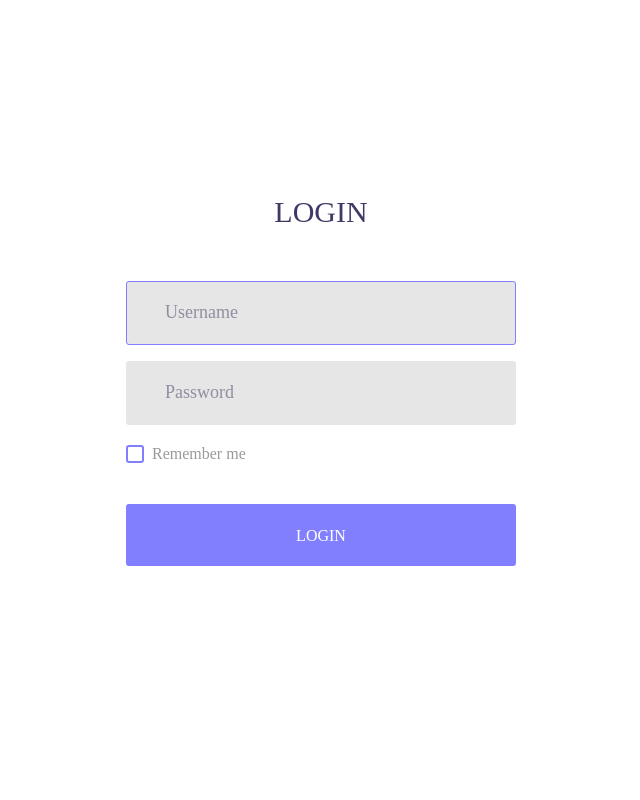
After one commit to OscarLeal5/servidor, a Django app: page /login/ in a window 1280 px wide. The commit adds this page. Shown: the whole page, without its empty margins (319-959 px from the left). Run offline with Django 3.2, Linux system fonts and the light colour scheme; some libraries are stand-ins or nearby versions; some web fonts are replaced.

Commit message:
Se agrego la funcion de login logout

```diff
--- a/innovativenet/innovativenet/RPA/models.py
+++ b/innovativenet/innovativenet/RPA/models.py
@@ -1,4 +1,5 @@
 from django.db import models
+from django.contrib.auth.models import User
 
 class Mantenimiento(models.Model):
     title = models.CharField(max_length=200, verbose_name="Titulo Mantenimiento", null=True, blank=True)
@@ -30,6 +31,7 @@ class Dispositivo(models.Model):
         ordering = ['titulo']
 
 class Cliente(models.Model):
+    usuario = models.ForeignKey(User, on_delete=models.CASCADE, null=True, blank=True)
     nombre = models.CharField('Nombre de la compañia cliente',max_length=200)
     encargado = models.CharField('Nombre del contacto dentro de la empresa',max_length
     =120)
--- /dev/null
+++ b/innovativenet/innovativenet/RPA/templates/mantenimientos/login.html
@@ -0,0 +1,97 @@
+{% load static %}
+{% load widget_tweaks %}
+<!DOCTYPE html>
+<html lang="en">
+<head>
+	<title>Innovative-net Login</title>
+	<meta charset="UTF-8">
+	<meta name="viewport" content="width=device-width, initial-scale=1">
+<!--===============================================================================================-->
+	<link rel="icon" type="image/png" href="{% static 'assets\img\favicon.ico' %}"/>
+<!--===============================================================================================-->
+	<link rel="stylesheet" type="text/css" href="{% static 'vendor/bootstrap/css/bootstrap.min.css' %}">
+<!--===============================================================================================-->
+	<link rel="stylesheet" type="text/css" href="{% static 'fonts/font-awesome-4.7.0/css/font-awesome.min.css' %}">
+<!--===============================================================================================-->
+	<link rel="stylesheet" type="text/css" href="{% static 'fonts/Linearicons-Free-v1.0.0/icon-font.min.css' %}">
+<!--===============================================================================================-->
+	<link rel="stylesheet" type="text/css" href="{% static 'vendor/animate/animate.css' %}  ">
+<!--===============================================================================================-->
+	<link rel="stylesheet" type="text/css" href="{% static 'vendor/css-hamburgers/hamburgers.min.css' %}">
+<!--===============================================================================================-->
+	<link rel="stylesheet" type="text/css" href="{% static 'vendor/animsition/css/animsition.min.css' %}">
+<!--===============================================================================================-->
+	<link rel="stylesheet" type="text/css" href="{% static 'vendor/select2/select2.min.css' %}">
+<!--===============================================================================================-->
+	<link rel="stylesheet" type="text/css" href="{% static 'vendor/daterangepicker/daterangepicker.css' %}">
+<!--===============================================================================================-->
+	<link rel="stylesheet" type="text/css" href="{% static 'css/util.css' %}">
+	<link rel="stylesheet" type="text/css" href="{% static 'css/main.css' %}">
+<!--===============================================================================================-->
+</head>
+<body>
+
+	<div class="limiter">
+		<div class="container-login100">
+			<div class="wrap-login100 p-t-50 p-b-90">
+				<form method="POST" class="login100-form validate-form flex-sb flex-w">
+                {%  csrf_token %}
+					<span class="login100-form-title p-b-51">
+						Login
+					</span>
+
+
+					<div class="wrap-input100 validate-input m-b-16" data-validate = "Username is required">
+						{% render_field form.username class="input100" type="text" name="username" placeholder="Username" %}
+						<span class="focus-input100"></span>
+					</div>
+
+
+					<div class="wrap-input100 validate-input m-b-16" data-validate = "Password is required">
+						{% render_field form.password class="input100" type="password" name="pass" placeholder="Password" %}
+						<span class="focus-input100"></span>
+					</div>
+
+					<div class="flex-sb-m w-full p-t-3 p-b-24">
+						<div class="contact100-form-checkbox">
+							<input class="input-checkbox100" id="ckb1" type="checkbox" name="remember-me">
+							<label class="label-checkbox100" for="ckb1">
+								Remember me
+							</label>
+						</div>
+
+					</div>
+
+					<div class="container-login100-form-btn m-t-17">
+						<button type="submit" value="Login" class="login100-form-btn">
+							Login
+						</button>
+					</div>
+
+				</form>
+			</div>
+		</div>
+	</div>
+
+
+	<div id="dropDownSelect1"></div>
+
+<!--===============================================================================================-->
+	<script src="{% static 'vendor/jquery/jquery-3.2.1.min.js' %}"></script>
+<!--===============================================================================================-->
+	<script src="{% static 'vendor/animsition/js/animsition.min.js' %}"></script>
+<!--===============================================================================================-->
+	<script src="{% static 'vendor/bootstrap/js/popper.js' %}"></script>
+	<script src="{% static 'vendor/bootstrap/js/bootstrap.min.js' %}"></script>
+<!--===============================================================================================-->
+	<script src="{% static 'vendor/select2/select2.min.js' %}"></script>
+<!--===============================================================================================-->
+	<script src="{% static 'vendor/daterangepicker/moment.min.js' %}"></script>
+	<script src="{% static 'vendor/daterangepicker/daterangepicker.js' %}"></script>
+<!--===============================================================================================-->
+	<script src="{% static 'vendor/countdowntime/countdowntime.js' %}"></script>
+<!--===============================================================================================-->
+	<script src="{% static 'js/main.js' %}"></script>
+
+</body>
+</html>
--- a/innovativenet/innovativenet/RPA/urls.py
+++ b/innovativenet/innovativenet/RPA/urls.py
@@ -1,12 +1,27 @@
 from django.urls import path
 from . import views
+from .views import Mantenimientos, CustomLoginView
+from django.contrib.auth.views import LogoutView
+
+
 urlpatterns = [
-    path('',views.home,name="home"),
+    path("login/", CustomLoginView.as_view(), name='login'),
+
+    path("logout/", LogoutView.as_view(next_page='login'), name='logout'),
+
+    path('', Mantenimientos.as_view(),name="home"),
+
     path('clientes',views.todos_clientes, name='lista_clientes'),
+
     path('cotizacion_pdf/<cliente_id>', views.cotizacion_pdf, name='cotizacion_pdf'),
+
     path('mostrar_cliente/<cliente_id>', views.mostrar_cliente, name='mostrar_cliente'),
+
     path('modificar_cliente/<cliente_id>', views.modificar_cliente, name='modificar_cliente'),
+
     path('agregar_cliente', views.agregar_cliente, name='agregar_cliente'),
+
     path('eliminar_cliente/<cliente_id>', views.eliminar_cliente, name='eliminar_cliente'),
 
+
 ]
--- a/innovativenet/innovativenet/RPA/views.py
+++ b/innovativenet/innovativenet/RPA/views.py
@@ -1,24 +1,56 @@
-from django.shortcuts import render, redirect
-from reportlab.pdfgen import canvas
-
-from .models import Cliente
-from django.http import HttpResponseRedirect
-from django.http import  HttpResponse
-from .forms import ClienteForm
-from django.contrib import messages
-#PDF
-from django.http import FileResponse
-import io
 from reportlab.platypus import SimpleDocTemplate, Paragraph, Spacer, Image, PageBreak, Table,TableStyle
 from reportlab.lib.styles import getSampleStyleSheet, ParagraphStyle
+from reportlab.lib.enums import TA_JUSTIFY, TA_LEFT, TA_CENTER, TA_RIGHT
 from reportlab.rl_config import defaultPageSize
+from django.shortcuts import render, redirect
+from django.http import HttpResponseRedirect
+from reportlab.lib.pagesizes import letter
 from reportlab.lib.units import inch
-from reportlab.lib.pagesizes import letter
-from reportlab.lib.enums import TA_JUSTIFY, TA_LEFT, TA_CENTER, TA_RIGHT
+from django.http import FileResponse
+from reportlab.pdfgen import canvas
+from django.contrib import messages
 from reportlab.lib import colors
+from .forms import ClienteForm
+from datetime import datetime
+from .models import Cliente, Mantenimiento
+from datetime import date
+import io
+from django.urls import reverse_lazy
+from django.contrib.auth.views import LoginView
+from django.contrib.auth.mixins import LoginRequiredMixin
+from django.views.generic.list import ListView
+from django.views.generic.detail import DetailView
+from django.views.generic.edit import CreateView, DeleteView, UpdateView
 
-from datetime import datetime
-from datetime import date
+class CustomLoginView(LoginView):
+    # Esta clase se encarga de verificar que el usuario este autenticado antes de poder
+    # entrar a cualquier parte de la pagina.
+    template_name = 'mantenimientos/login.html'
+    fields = '__all__'
+    redirect_authenticated_user = True
+
+    def get_success_url(self) -> str:
+        return reverse_lazy('home')
+
+class Mantenimientos(LoginRequiredMixin, ListView):
+    model = Cliente
+    context_object_name = 'Cliente'
+    template_name = 'mantenimientos/home.html'
+    # Se encarga de manejar los datos observables por el usuario
+    def get_context_data(self, **kwargs):
+        context = super().get_context_data(**kwargs)
+        # compara los usuarios con su informacion y projecta solo informacion de usuario
+        context['Cliente'] = context['Cliente'].filter(usuario=self.request.user)
+        #context['count'] = context['mantenimientos'].filter(complete=False).count()
+        return context
+
+
+def todos_clientes(request):
+    lista_clientes = Cliente.objects.all()
+    return render(request,'mantenimientos/Clientes.html',{'lista_clientes':lista_clientes})
+
+# def home(request):
+#     return render(request, 'mantenimientos/home.html',{})
 
 def eliminar_cliente(request,cliente_id):
     cliente = Cliente.objects.get(pk=cliente_id)
@@ -350,10 +382,5 @@ def cotizacion_pdf(request, cliente_id):
     return FileResponse(buf, as_attachment=True,  filename='cotizacion_'+nombre+'.pdf')
 
 
-def todos_clientes(request):
-    lista_clientes = Cliente.objects.all()
-    return render(request,'mantenimientos/Clientes.html',{'lista_clientes':lista_clientes})
 
-def home(request):
-    return render(request, 'mantenimientos/home.html',{})
 # Create your views here.
--- a/innovativenet/innovativenet/innovativenet/settings.py
+++ b/innovativenet/innovativenet/innovativenet/settings.py
@@ -38,6 +38,7 @@ INSTALLED_APPS = [
     'django.contrib.sessions',
     'django.contrib.messages',
     'django.contrib.staticfiles',
+    'widget_tweaks',
     'RPA',
 ]
 
@@ -121,6 +122,9 @@ USE_L10N = False
 
 USE_TZ = True
 
+# Se encarga de redireccionar a la persona cuando no esta registrada
+LOGIN_URL = 'login'
+
 
 # Static files (CSS, JavaScript, Images)
 # https://docs.djangoproject.com/en/3.2/howto/static-files/
```
Also changed, not shown: innovativenet/innovativenet/RPA/templates/mantenimientos/base.html (+6 -1 lines), innovativenet/innovativenet/RPA/migrations/0008_auto_20210818_1201.py (added), innovativenet/innovativenet/db.sqlite3.
